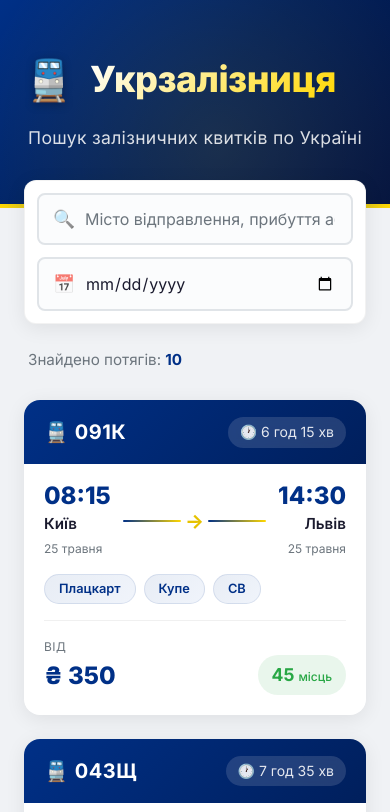
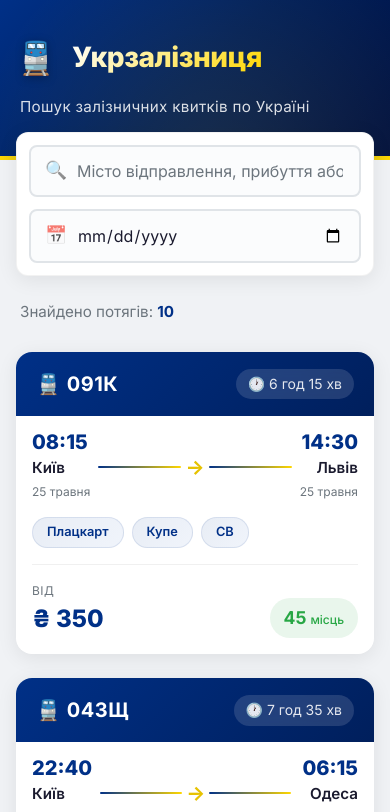
Before and after one commit to s-yaremchuk/web-frontend-Lab9, a React (Vite) app: page / in a window 390 px wide. Shown: the top 812 px of the page. Built offline with nearby package versions, Linux system fonts and the light colour scheme.

Commit message:
Реалізовано адаптивний дизайн для мобільних пристроїв

```diff
--- a/src/components/TrainCard.module.css
+++ b/src/components/TrainCard.module.css
@@ -215,3 +215,17 @@
   background: rgba(220, 53, 69, 0.1);
   color: var(--color-danger);
 }
+
+@media (max-width: 480px) {
+  .time {
+    font-size: 1.25rem;
+  }
+
+  .cardBody {
+    padding: 16px;
+  }
+
+  .route {
+    gap: 8px;
+  }
+}
--- a/src/pages/Home.module.css
+++ b/src/pages/Home.module.css
@@ -124,3 +124,31 @@
   font-size: 0.85rem;
   margin-top: auto;
 }
+
+@media (max-width: 768px) {
+  .header {
+    padding: 32px 16px 40px;
+  }
+
+  .logoIcon {
+    font-size: 2rem;
+  }
+
+  .logoText {
+    font-size: 1.75rem;
+  }
+
+  .subtitle {
+    font-size: 0.95rem;
+  }
+
+  .container {
+    padding: 0 16px 30px;
+  }
+
+  .resultsInfo {
+    flex-direction: column;
+    align-items: flex-start;
+    gap: 8px;
+  }
+}
```
